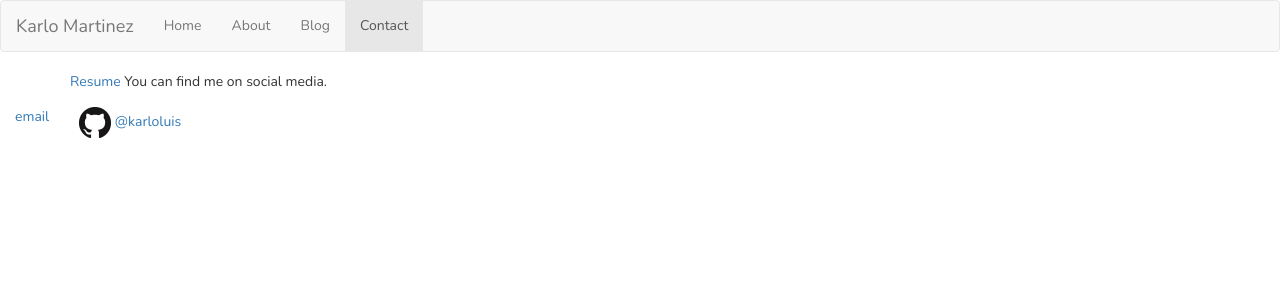
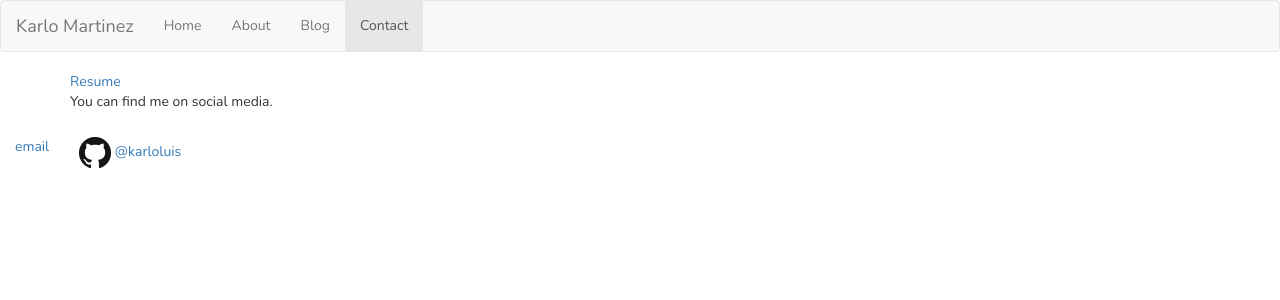
Before and after one commit to karloluis/karloluis.github.io, a Jekyll site: the page built from contact/index.html, in a window 1280 px wide. Shown: the top 300 px of the page. Built offline with Jekyll 4.4.1, drawn with Linux system fonts in a browser that asks for light colours.

Commit message:
Change post layout.

```diff
--- a/_layouts/posts.html
+++ b/_layouts/posts.html
@@ -9,6 +9,6 @@
 </info></h4>
 
 			<!-- Post content -->
-<div class="col-med-6 col-med-offset-4">
+<div class="col-med-2 col-med-offset-4">
   {{ content }}
 </div>
--- a/contact/index.html
+++ b/contact/index.html
@@ -7,4 +7,7 @@
 
 <a href="/resume/resume(summer-2016).pdf">Resume</a>
 
-You can find me on social media.
+<p>
+  You can find me on social media.
+
+</p>
```
